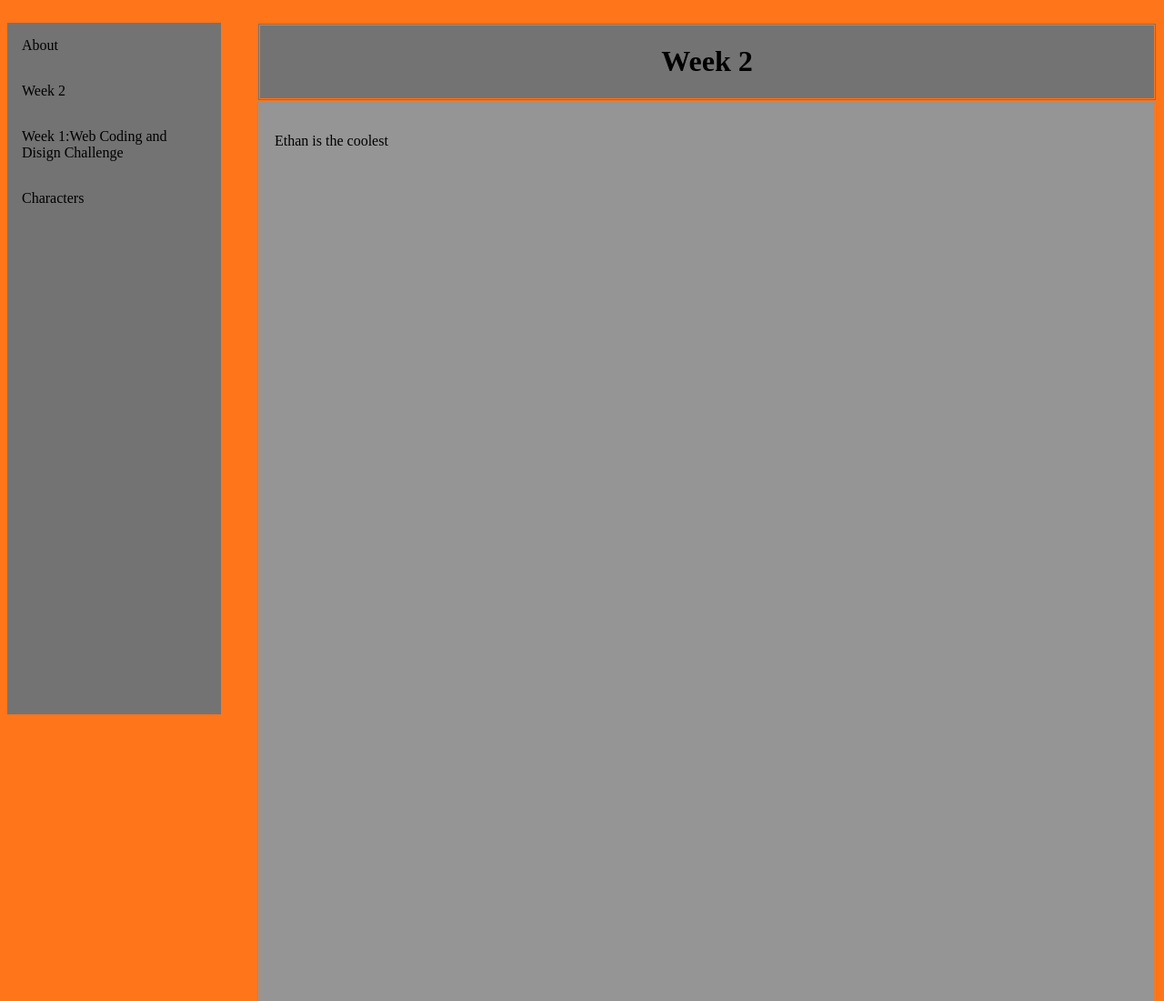
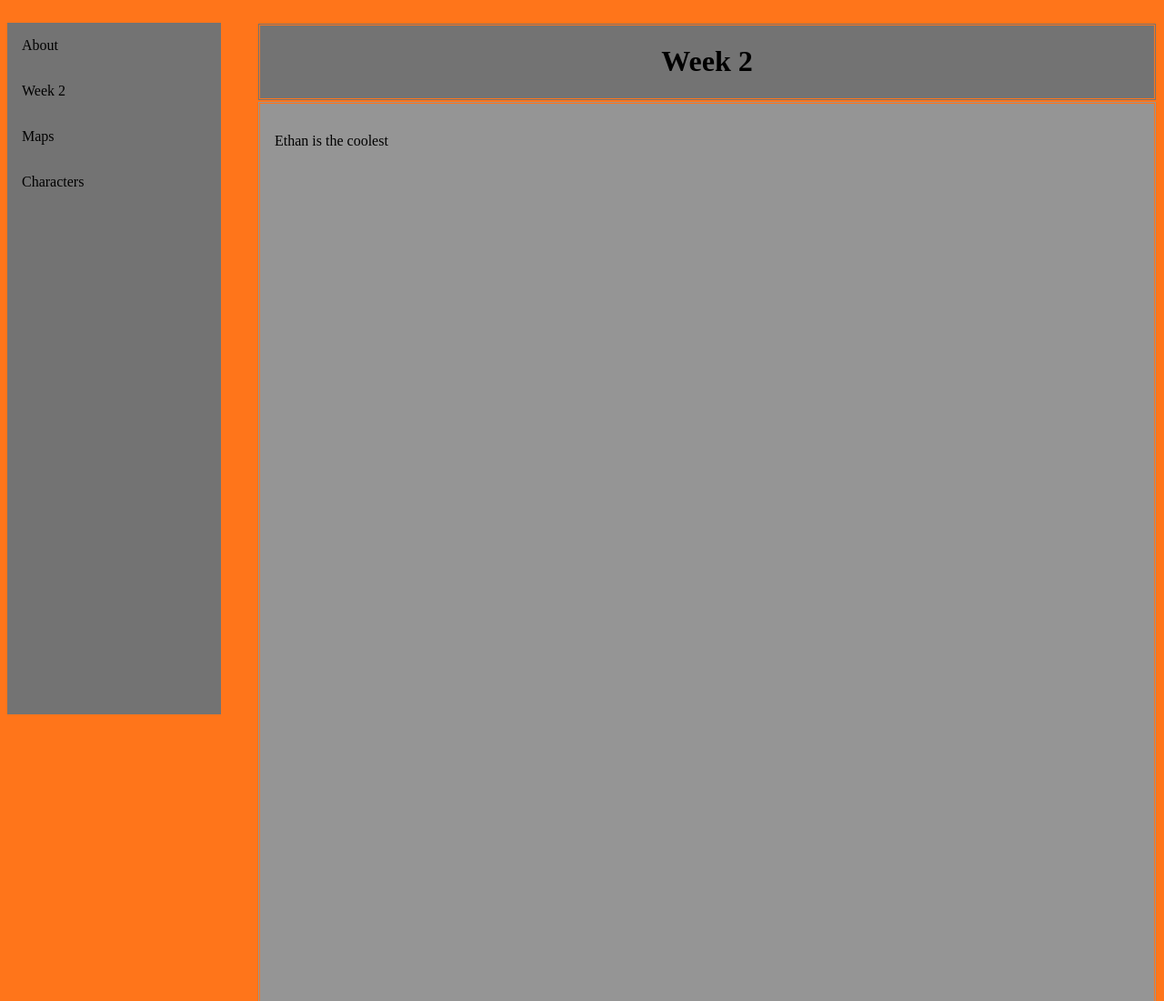
Before and after one commit to computershavefeelingtoo/pathfinder, a plain HTML site: page index.html in a window 1280 px wide. Shown: the top 1100 px of the page at 91% size. Drawn offline with Linux system fonts and the light colour scheme.

Commit message:
Update index.html

```diff
--- a/index.html
+++ b/index.html
@@ -81,7 +81,7 @@
 	<ul>
 		<li><a href="AboutMe.html">About</a></li>
 		<li><a href="#week2">Week 2</a></li>
-		<li><a href="#week1">Week 1:Web Coding and Disign Challenge</a></li>
+		<li><a href="Maps.html">Maps</a></li>
 		<li><a href="Char.html">Characters</a></li>
 		<li><audio controls> <source src="file:///C:/Users/Ethan/Downloads/Rick%20Astley%20-%20Never%20Gonna%20Give%20You%20Up.mp3" type="audio/mpeg"</audio></li>
 	</ul>
```
